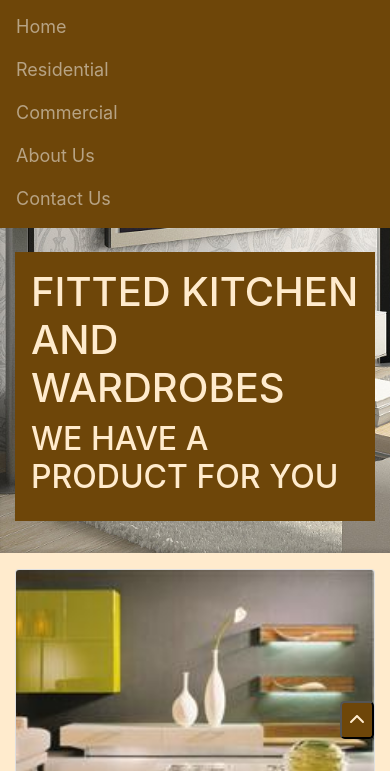
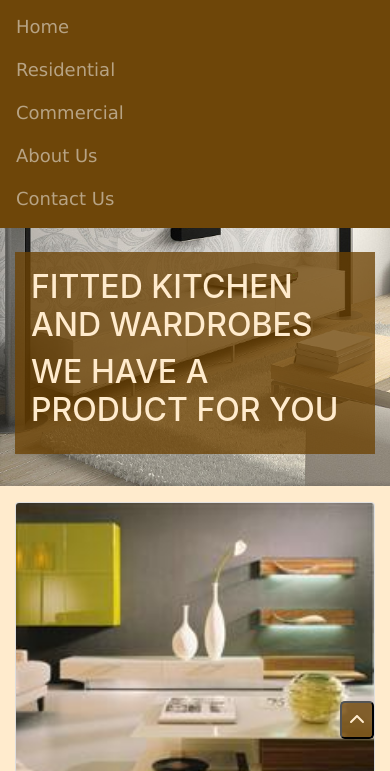
Before and after one commit to MY-KHEL/cejex, a plain HTML site: page index.html in a window 390 px wide. Both pictures are taken after a click on the button 348 px from the left and 39 px from the top of the page. Shown: the part 73-844 px from the top of the page. Drawn offline with nearby package versions, Linux system fonts and the light colour scheme; a script that the page names is missing.

Commit message:
Add files via upload

```diff
--- a/css/index.css
+++ b/css/index.css
@@ -3,11 +3,17 @@
     --forecolor:blanchedalmond;
 }
 
-.navbar{
+#navbar{
     background-color: var(--brown);
+
+}
+.links{
+    color: var(--brown);
+    font-family: Verdana, Geneva, Tahoma, sans-serif;
 }
 .nav-link{
     font-size: large;
+
 }
 header{
     background-image: url('../images/background.jpg');
@@ -35,12 +41,24 @@ header{
 }
 .card:hover{
     box-shadow: 1px 1px 3px 3px rgba(0, 0, 0, 0.4);
+    cursor: pointer;
 }
 .subbtn{
     color: var(--forecolor);
 }
-@media screen and (max-width:300){
+a{
+    cursor: pointer;
+}
+@media screen and (max-width:460px){
     .heading-text2{
-        font-size: 3rem;
+        font-size: 2rem;
+    }}
+    @media screen and (max-width:767px){
+    .heading-text{
+        color: var(--forecolor);
+
+        background-color: rgba(109, 67, 3, 0.774);
+
+
     }
 }
```
